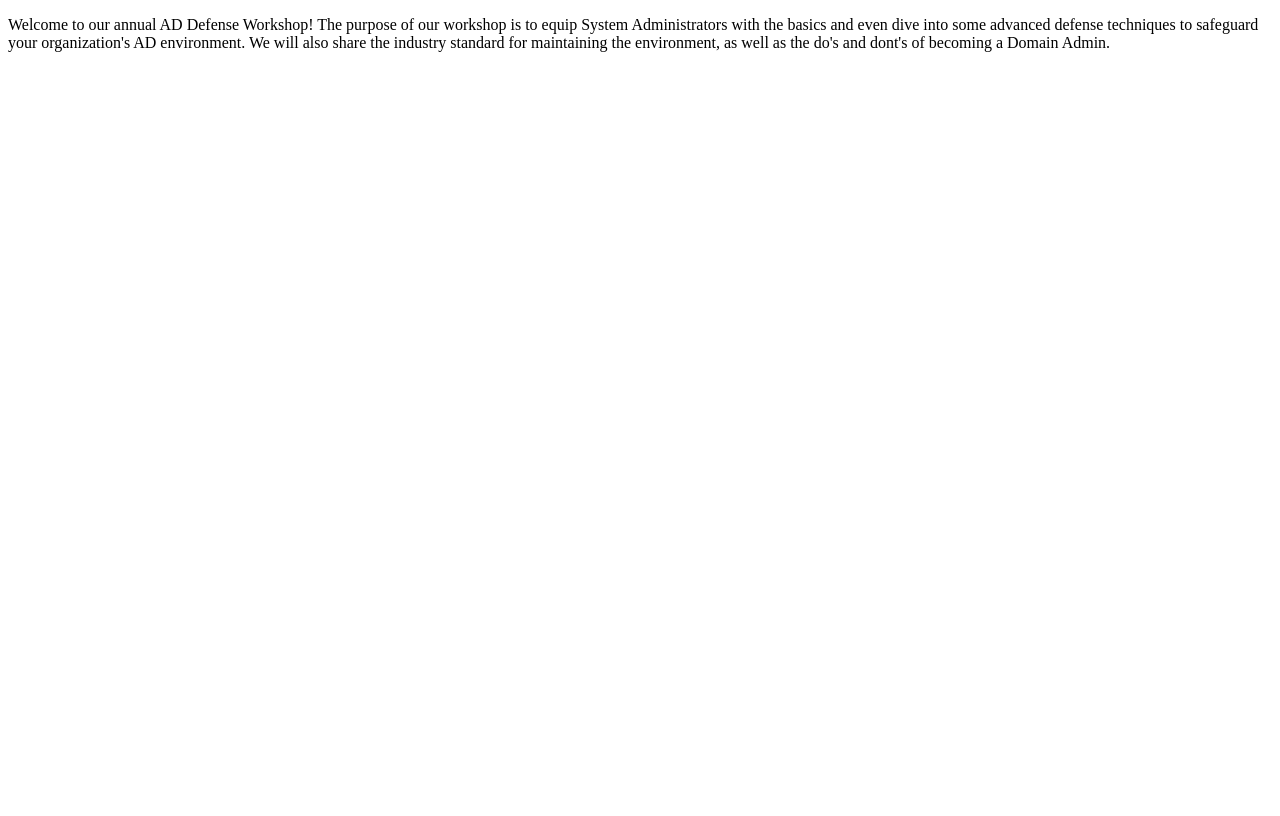
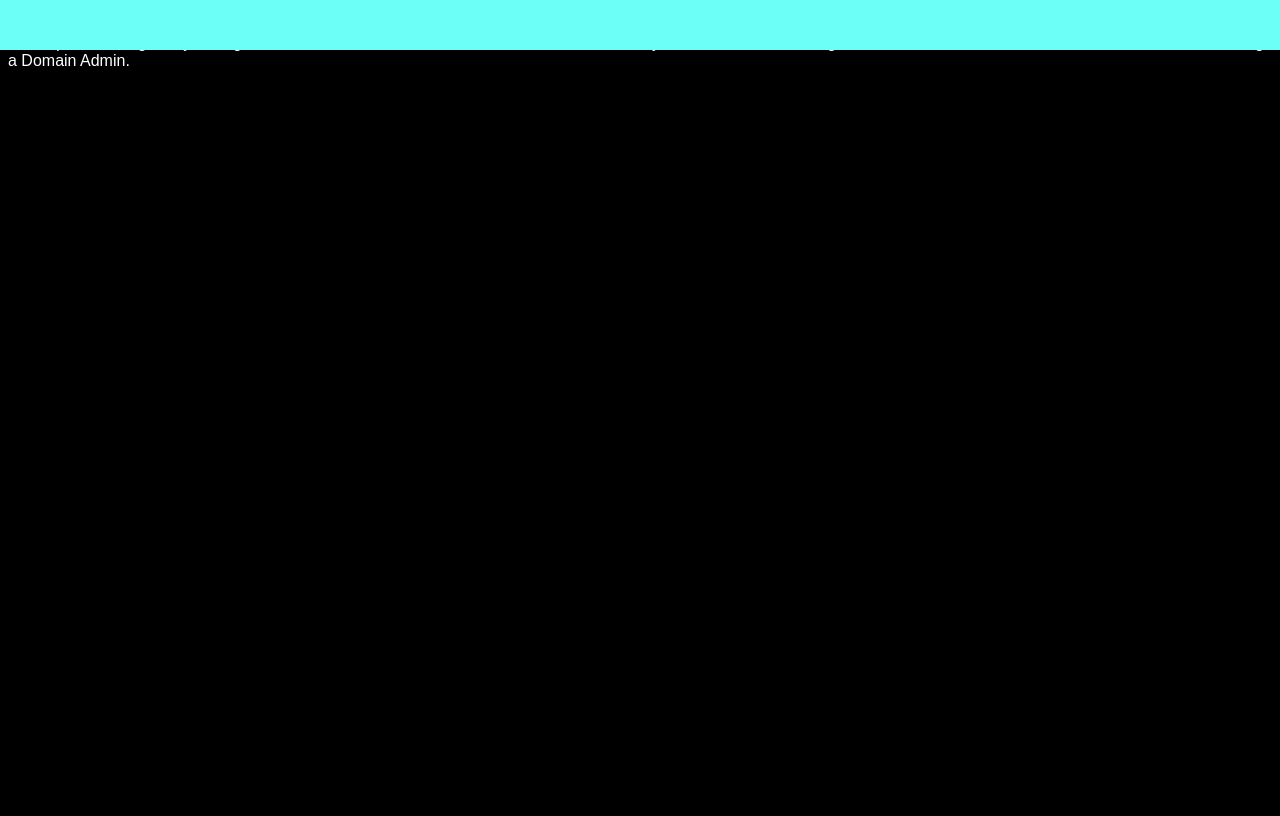
Before and after one commit to arffsaad/webproj, a PHP site: page / in a window 1280 px wide. Before the commit the page ends 52 px from the top, so only its background shows below. Run offline with PHP 8.4, Linux system fonts and the light colour scheme.

Commit message:
Update index.php

```diff
--- a/index.php
+++ b/index.php
@@ -1,14 +1,34 @@
 <!DOCTYPE html>
-<html>
-<head>
-    <title>AD DEFENSE ANNUAL WORKSHOP</title>
+<html><head>
+    <title>AD DEFENSE ANNUAL WORKSHOP</title><style>
+    html, body{
+  background-color:#000000;
+  font-family: Arial, Helvetica, sans-serif;
+  height: 100%;
+}
+.top{
+  position:fixed;
+  width:100%;
+  height:50px;
+  background-color:#6cfff8;
+  top:0px;
+  left:0px;
+  z-index: 10;
+}
+</style>
 </head>
 
 <body>
-    <p>Welcome to our annual AD Defense Workshop! The purpose of our workshop is to equip System Administrators with the basics and even dive into some
+    <div>
+    <div class="top">
+    </div>
+
+<span style="position:relative"><p style="color:#ffffff; font-size: 1em;">Welcome to our annual AD Defense Workshop! The purpose of our workshop is to equip System Administrators with the basics and even dive into some
         advanced defense techniques to safeguard your organization's AD environment. We will also share the industry standard for maintaining the environment,
-        as well as the do's and dont's of becoming a Domain Admin.</p>
+    as well as the do's and dont's of becoming a Domain Admin.</p></span>
+</div>
 
-</body>
 
-</html>
+
+
+</body></html>
```
